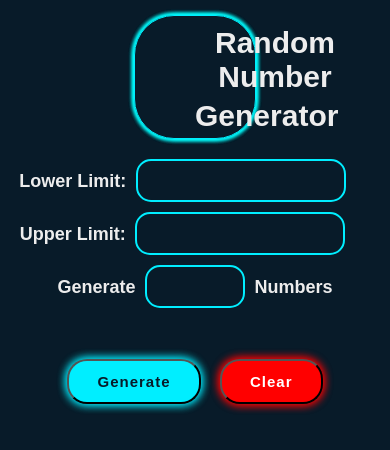
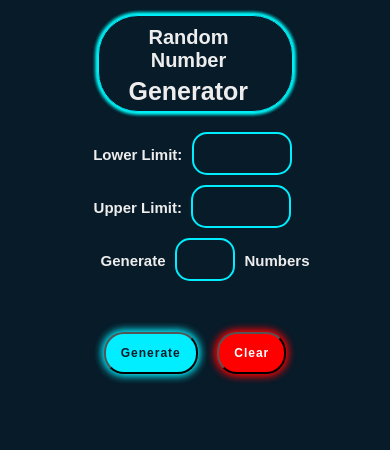
Before and after one commit to samdani91/Random_Number_Generator, a plain HTML site: page index.html in a window 390 px wide. Drawn offline with Linux system fonts and the light colour scheme.

Commit message:
Responsive

```diff
--- a/style.css
+++ b/style.css
@@ -50,6 +50,11 @@ body
     font-size: 18px;
     font-weight: 600;
     margin-left: -20px;
+}
+
+#text3{
+    font-size: 18px;
+    font-weight: 600;
 }
 
 .range{
@@ -159,3 +164,43 @@ body
     position: absolute;
     display: inline-block;
 }
+
+@media screen and (max-width:600px){
+    .header{
+        font-size: 20px;
+        margin-left: -30px;
+    }
+    .header2{
+        font-size: 25px;
+        margin-left: -30px;
+    }
+    .head{
+        width: 50%;
+    }
+    #text{
+        font-size: 15px;
+        margin-left: 20px;
+    }
+    #text2{
+        font-size: 15px;
+        margin-left: -40px;
+    }
+    #text3{
+        font-size: 15px;
+    }
+    .btn{
+        font-size: 12px;
+        padding: 12px 15px;
+
+    }
+    .range{
+        width: 100px;
+    }
+    .cntNum{
+        width: 60px;
+        margin-right: 45px;
+    }
+    #result{
+        font-size: 20px;
+    }
+}
```
